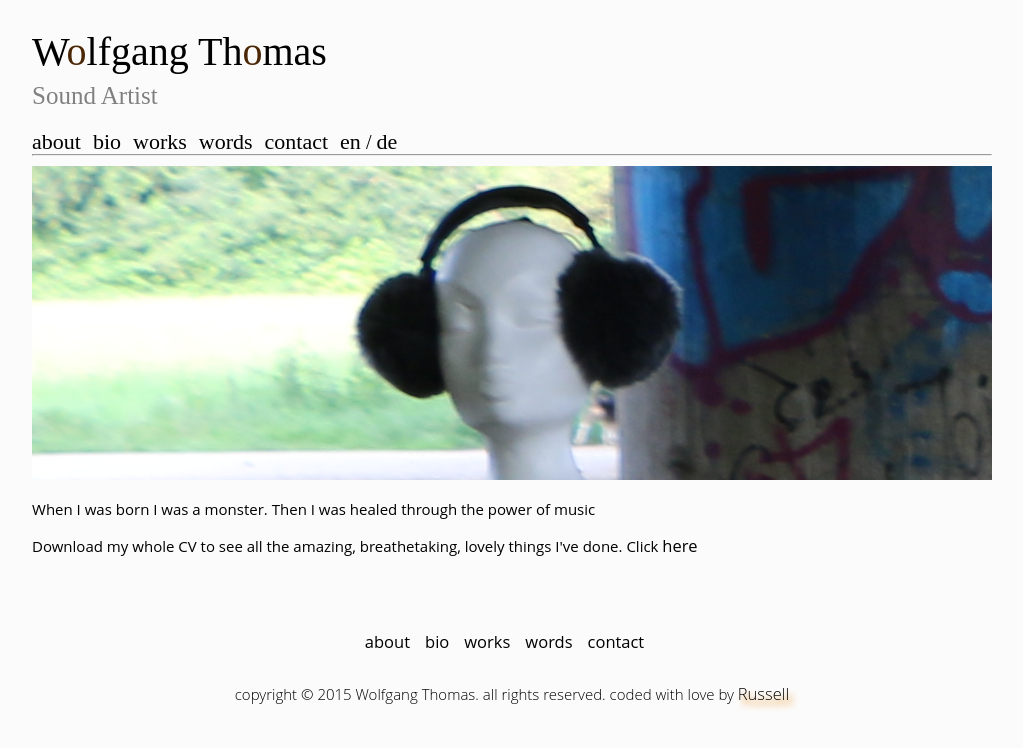
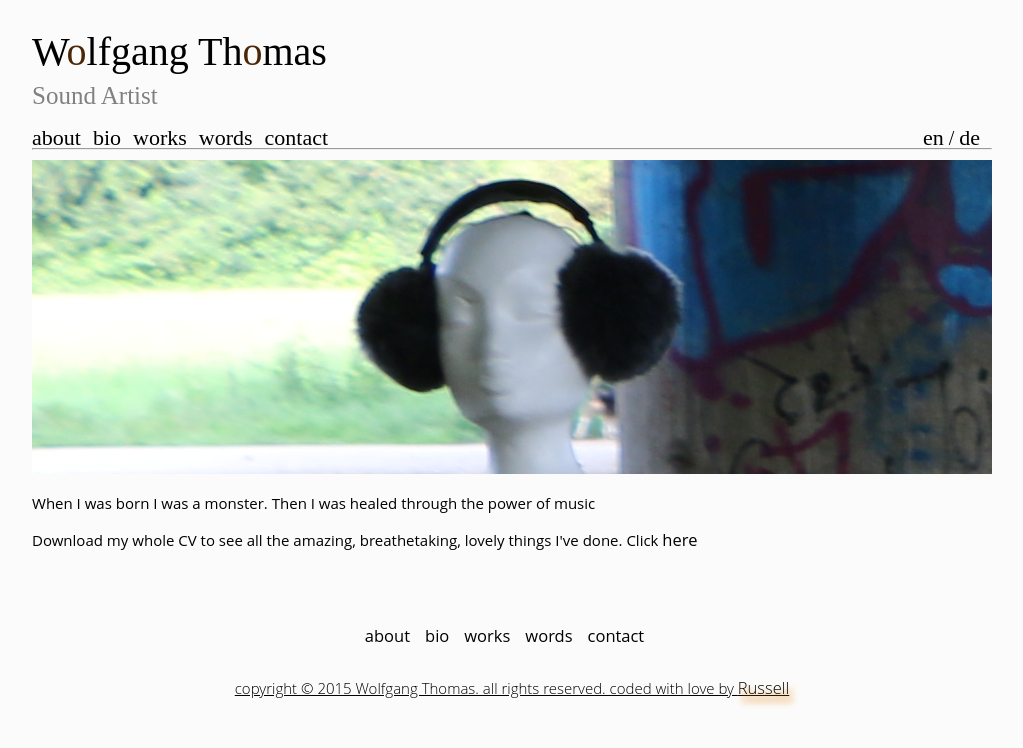
Before and after one commit to RussellSnyder/WolfWebsite_Github, a PHP site: page /bio.html in a window 1280 px wide. Shown: the top 748 px of the page, without its empty margins (128-1151 px from the left). Run offline with PHP 8.4, Linux system fonts and the light colour scheme.

Commit message:
language in order

```diff
--- a/css/styles.css
+++ b/css/styles.css
@@ -42,15 +42,6 @@ margin-bottom: -50px;
     color: #95720f;
 }
 
-#langChoose {
-
-
-}
-
-#langChoose a{
-
-
-}
 /* Typography */
 
 h1, h2 {
@@ -151,6 +142,30 @@ header nav ul li a {
 
 header hr{
 	margin-top: -1px
+}
+
+.main {
+	margin-bottom:  10px;
+	text-decoration: underline;
+
+}
+
+header ul{
+	float: left;
+}
+
+header hr {
+	clear: both;
+}
+
+#langChoose ul {
+	float: right;
+
+}
+
+#langChoose a{
+
+
 }
 
 
--- a/de/design/header.txt
+++ b/de/design/header.txt
@@ -1 +1 @@
-document.write('<div class="container"><div id="logo"><a href="index.html"><h1>W<em>o</em>lfgang Th<em>o</em>mas</h1></a><a href="indexDE.html"><h2>Sound Artist</h2><a/></div></div><div class="container"><header class="main"><nav><ul class="clearfix"><li><a href="about.html">about</a></li><li><a href="bio.html">bio</a></li><li><a href="works.html">works</a></li><li><a href="words.html">words</a></li><li><a href="contact.html">contact</a></li><li><div id="langChoose"><a href="../index.html">EN</a>&nbsp;/&nbsp;<a href="indexDE.html">DE</a></div></li></ul><hr></nav></header>')
+document.write('<div class="container"><div id="logo"><a href="indexDE.html"><h1>W<em>o</em>lfgang Th<em>o</em>mas</h1></a><a href="indexDE.html"><h2>Sound Artist</h2><a/></div></div><div class="container"><header class="main"><nav><ul class="clearfix"><li><a href="about.html">about</a></li><li><a href="bio.html">bio</a></li><li><a href="works.html">works</a></li><li><a href="words.html">words</a></li><li><a href="contact.html">contact</a></li><li><div id="langChoose"><a href="../index.html">EN</a>&nbsp;/&nbsp;<a href="indexDE.html">DE</a></div></li></ul><hr></nav></header>')
--- a/design/header.txt
+++ b/design/header.txt
@@ -1 +1 @@
-document.write('<div class="container"><div id="logo"><a href="index.html"><h1>W<em>o</em>lfgang Th<em>o</em>mas</h1></a><a href="index.html"><h2>Sound Artist</h2><a/></div></div><div class="container"><header class="main"><nav><ul class="clearfix"><li><a href="about.html">about</a></li><li><a href="bio.html">bio</a></li><li><a href="works.html">works</a></li><li><a href="words.html">words</a></li><li><a href="contact.html">contact</a></li><li><div id="langChoose"><a href="index.html">en</a>&nbsp;/&nbsp;<a href="de/indexDE.html">de</a></div><li></ul><hr></nav></header>')
+document.write('<div class="container"><div id="logo"><a href="index.html"><h1>W<em>o</em>lfgang Th<em>o</em>mas</h1></a><a href="index.html"><h2>Sound Artist</h2><a/></div></div><div class="container"><header class="main"><nav><ul class="clearfix"><li><a href="about.html">about</a></li><li><a href="bio.html">bio</a></li><li><a href="works.html">works</a></li><li><a href="words.html">words</a></li><li><a href="contact.html">contact</a></li></ul><div id="langChoose"><ul><li><a href="index.html">en</a>&nbsp;/&nbsp;<a href="de/indexDE.html">de</a></li></ul></div></nav><hr></header>')
```
